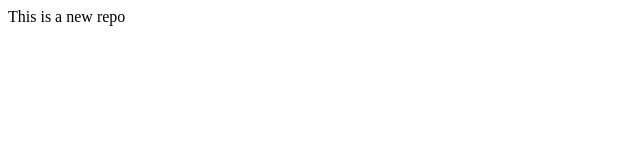
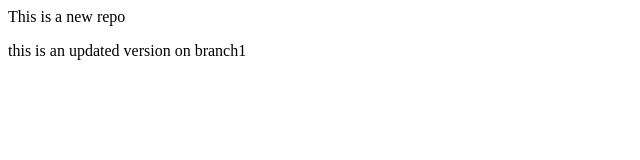
Before and after one commit to nileshc13/demo2, a plain HTML site: page index.html in a window 1280 px wide. Shown: the whole page, without its empty margins (0-640 px from the left). Drawn offline with Linux system fonts and the light colour scheme.

Commit message:
branch1 update

```diff
--- a/index.html
+++ b/index.html
@@ -1 +1,2 @@
 <p>This is a new repo</p>
+<p>this is an updated version on branch1</p>
```
